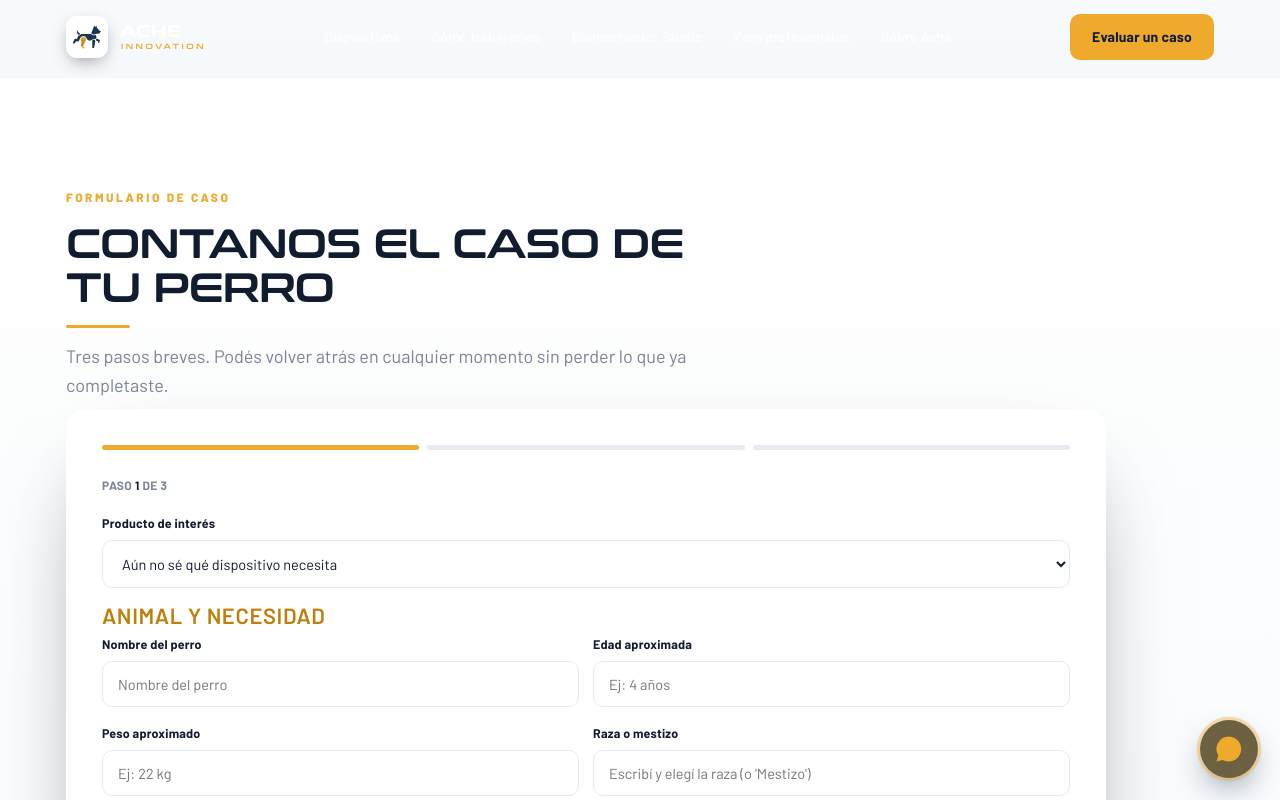
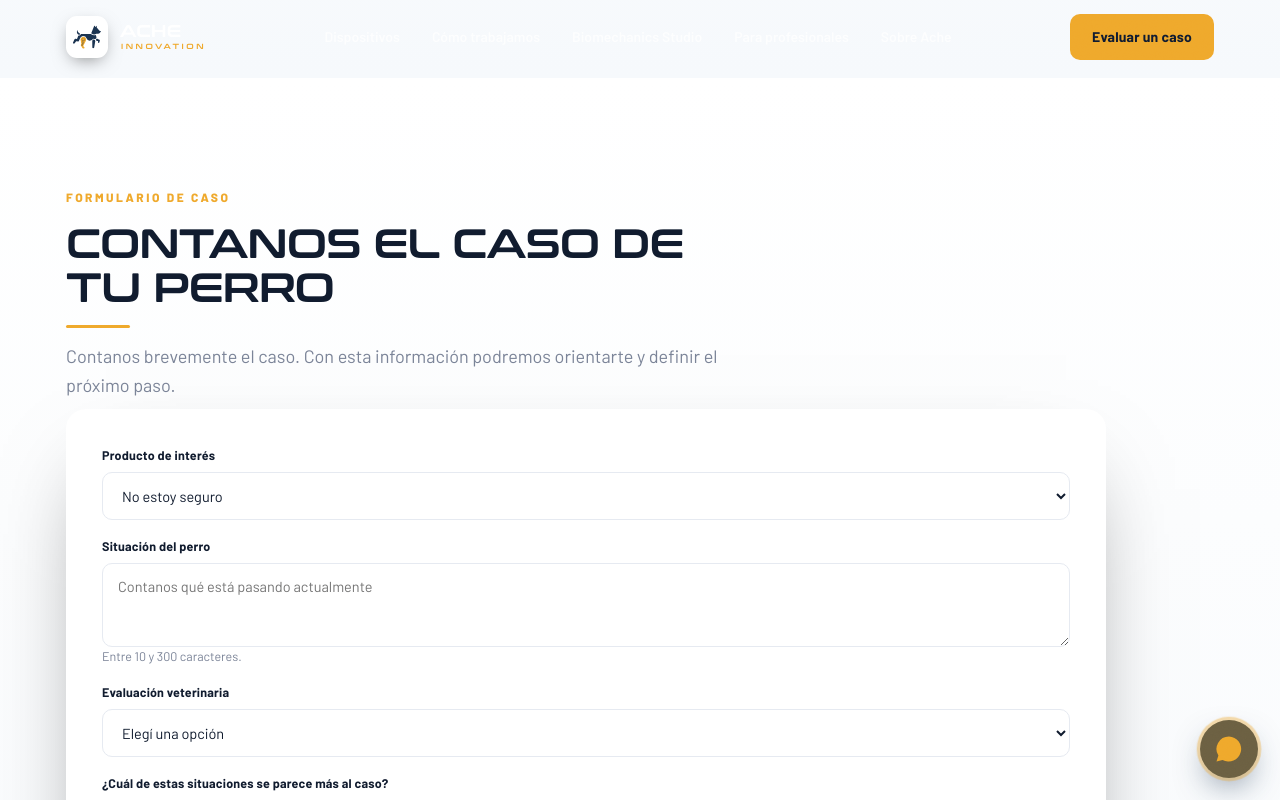
Before and after one commit to matissmith/protesisparaperros, a plain HTML site: page index.html in a window 1280 px wide. Both pictures are taken after a click on the link "Evaluar el caso de mi perro". Shown: the part 2986-3786 px from the top of the page. Drawn offline with nearby package versions, Linux system fonts and the light colour scheme; a web font is replaced by a local one.

Commit message:
Replace product forms with unified adaptive intake form

```diff
--- a/index.html
+++ b/index.html
@@ -1014,16 +1014,11 @@
     <div class="reveal" style="max-width:680px;margin-bottom:10px">
       <span class="sec-tag">Formulario de caso</span>
       <h2 class="display">Contanos el caso de tu perro</h2>
-      <p class="intro" id="caseFormIntro">Tres pasos breves. Podés volver atrás en cualquier momento sin perder lo que ya completaste.</p>
+      <p class="intro" id="caseFormIntro">Contanos brevemente el caso. Con esta información podremos orientarte y definir el próximo paso.</p>
     </div>
     <div class="form-card reveal d1" style="max-width:760px">
-      <div class="stepper-progress" id="stepperProgress">
-        <div class="stepper-dot active" data-dot="1"></div>
-        <div class="stepper-dot" data-dot="2"></div>
-        <div class="stepper-dot" data-dot="3"></div>
-      </div>
-      <div class="stepper-label">Paso <b id="stepperCurrent">1</b> de 3</div>
       <form id="caseForm" novalidate>
+        <template id="legacyCaseFormMarkup">
         <input type="hidden" name="tipo" value="caso">
         <div class="field"><label>Producto de interés</label>
           <select name="producto" id="productoSel">
@@ -1202,6 +1197,7 @@
           <div class="stepper-nav"><span></span><button type="submit" class="btn btn-pri btn-lg">Enviar consulta</button></div>
           <div class="form-err" id="formErrSimple"></div>
         </div>
+        </template>
       </form>
 
       <datalist id="razasList">
@@ -1667,16 +1663,21 @@
 
   // consultar por producto: precarga el producto en el formulario y baja al paso 1
   document.querySelectorAll('[data-producto]').forEach(b=>{
-    b.addEventListener('click',()=>{const s=document.getElementById('productoSel');if(s)s.value=b.dataset.producto;toggleProductoCond();});
+    b.addEventListener('click',()=>{
+      const s=document.getElementById('productoSel');
+      const aliases={'Aún no sé':'No estoy seguro','Arnés':'Arnés de rehabilitación','Carro':'Carro ortopédico'};
+      if(s)s.value=aliases[b.dataset.producto]||b.dataset.producto;
+      toggleProductoCond();
+    });
   });
 
   // orientador: preselecciona la situación y el producto sugerido en el formulario de caso
   const orientMap={
     'Le falta parte de una extremidad.':'Prótesis',
     'Necesita soporte en una articulación.':'Órtesis',
-    'Tiene dificultad para caminar.':'Arnés',
-    'Necesita asistencia durante la rehabilitación.':'Arnés',
-    'Todavía no cuenta con un diagnóstico.':'Aún no sé'
+    'Tiene dificultad para caminar.':'Arnés de rehabilitación',
+    'Necesita asistencia durante la rehabilitación.':'Arnés de rehabilitación',
+    'Todavía no cuenta con un diagnóstico.':'No estoy seguro'
   };
   document.querySelectorAll('input[name="orientSit"]').forEach(r=>{
     r.addEventListener('change',()=>{
@@ -1688,6 +1689,63 @@
 
   // ---- stepper del formulario de caso ----
   const caseForm=document.getElementById('caseForm');
+  if(caseForm) caseForm.innerHTML=`
+    <input type="hidden" name="tipo" value="caso">
+    <input type="hidden" name="audience" value="tutor">
+    <div class="field">
+      <label for="productoSel">Producto de interés</label>
+      <select name="producto_interes" id="productoSel" required>
+        <option value="Prótesis">Prótesis</option>
+        <option value="Órtesis">Órtesis</option>
+        <option value="Arnés de rehabilitación">Arnés de rehabilitación</option>
+        <option value="Carro ortopédico">Carro ortopédico</option>
+        <option value="No estoy seguro" selected>No estoy seguro</option>
+      </select>
+    </div>
+    <div class="field">
+      <label for="situacionPerro">Situación del perro</label>
+      <textarea name="situacion_perro" id="situacionPerro" minlength="10" maxlength="300" required placeholder="Contanos qué está pasando actualmente"></textarea>
+      <p class="field-note">Entre 10 y 300 caracteres.</p>
+    </div>
+    <div class="field">
+      <label for="evaluacionVeterinaria">Evaluación veterinaria</label>
+      <select name="evaluacion_veterinaria" id="evaluacionVeterinaria" required>
+        <option value="" selected disabled>Elegí una opción</option>
+        <option value="Sí">Sí</option>
+        <option value="No">No</option>
+        <option value="Está en evaluación">Está en evaluación</option>
+      </select>
+    </div>
+    <div class="field" id="detalleProductoField">
+      <label for="detalleProducto" id="detalleProductoLabel">Detalle según producto</label>
+      <select name="detalle_producto" id="detalleProducto" required></select>
+    </div>
+    <div class="row2">
+      <div class="field"><label for="nombreConsulta">Nombre completo</label><input type="text" name="nombre" id="nombreConsulta" maxlength="120" required autocomplete="name" placeholder="Tu nombre y apellido"></div>
+      <div class="field"><label for="whatsappConsulta">WhatsApp</label><input type="tel" name="whatsapp" id="whatsappConsulta" maxlength="120" required autocomplete="tel" placeholder="Tu WhatsApp"></div>
+    </div>
+    <div class="row2">
+      <div class="field"><label for="emailConsulta">Email</label><input type="email" name="email" id="emailConsulta" maxlength="200" required autocomplete="email" placeholder="Tu email"></div>
+      <div class="field"><label for="ciudadConsulta">Ciudad</label><input type="text" name="ciudad" id="ciudadConsulta" maxlength="120" required autocomplete="address-level2" placeholder="Ciudad o localidad"></div>
+    </div>
+    <div class="field">
+      <label for="provinciaConsulta">Provincia</label>
+      <select name="provincia" id="provinciaConsulta" required autocomplete="address-level1">
+        <option value="" selected disabled>Elegí una provincia</option>
+        <option>Buenos Aires</option><option>Catamarca</option><option>Chaco</option><option>Chubut</option>
+        <option>Ciudad Autónoma de Buenos Aires</option><option>Córdoba</option><option>Corrientes</option>
+        <option>Entre Ríos</option><option>Formosa</option><option>Jujuy</option><option>La Pampa</option>
+        <option>La Rioja</option><option>Mendoza</option><option>Misiones</option><option>Neuquén</option>
+        <option>Río Negro</option><option>Salta</option><option>San Juan</option><option>San Luis</option>
+        <option>Santa Cruz</option><option>Santa Fe</option><option>Santiago del Estero</option>
+        <option>Tierra del Fuego, Antártida e Islas del Atlántico Sur</option><option>Tucumán</option>
+      </select>
+    </div>
+    <label class="consent"><input type="checkbox" name="consentimiento" required> Autorizo a Ache a utilizar la información enviada para responder la consulta y evaluar el caso.</label>
+    <p class="field-note">Esta primera orientación no reemplaza una evaluación veterinaria. Si el caso requiere revisión clínica, te pediremos después fotografías, videos, estudios y otros datos específicos.</p>
+    <div class="stepper-nav"><span></span><button type="submit" class="btn btn-pri btn-lg">Enviar consulta</button></div>
+    <div class="form-err" id="formErr"></div>
+  `;
   const stepPanels=[...document.querySelectorAll('#caseForm .step-panel')];
   const stepperDots=[...document.querySelectorAll('.stepper-dot')];
   const stepperCurrent=document.getElementById('stepperCurrent');
@@ -1733,30 +1791,46 @@
     });
   }
 
-  // condicionales por producto (paso 2)
+  const productAliases={
+    'Aún no sé':'No estoy seguro',
+    'Arnés':'Arnés de rehabilitación',
+    'Carro':'Carro ortopédico'
+  };
+  const productDetails={
+    'Prótesis':{
+      question:'¿En qué situación se encuentra la amputación?',
+      options:['La amputación ya fue realizada','La amputación está indicada o en evaluación','Nació sin parte de una extremidad','No estoy seguro']
+    },
+    'Órtesis':{
+      question:'¿Qué zona necesita soporte?',
+      options:['Pata delantera','Pata trasera','Rodilla','Codo','Carpo o tarso','Columna o cuello','No estoy seguro']
+    },
+    'Arnés de rehabilitación':{
+      question:'¿Qué ayuda necesita principalmente?',
+      options:['Ayuda para levantarse','Ayuda para caminar','Soporte de la parte trasera','Soporte de la parte delantera','Recuperación posoperatoria','Soporte general','No estoy seguro']
+    },
+    'Carro ortopédico':{
+      question:'¿Dónde presenta la mayor dificultad de movilidad?',
+      options:['Patas traseras','Patas delanteras','Las cuatro patas','No estoy seguro']
+    },
+    'No estoy seguro':{
+      question:'¿Cuál de estas situaciones se parece más al caso?',
+      options:['Le falta total o parcialmente una extremidad','Necesita soporte en una pata o articulación','Necesita ayuda para levantarse o caminar','Tiene dificultades para usar dos o más patas','Ninguna de estas','No estoy seguro']
+    }
+  };
+
+  // Cambia solo la pregunta específica; los campos comunes conservan sus valores.
   function toggleProductoCond(){
     const prod=document.getElementById('productoSel');
-    if(!prod) return;
-    const map={'Prótesis':'Prótesis','Arnés':'Arnés','Órtesis':'Órtesis','Carro':'Carro'};
-    document.querySelectorAll('#caseForm .cond-block').forEach(b=>{
-      b.classList.toggle('active', map[prod.value]===b.dataset.cond);
-    });
-    // vista corta de 8 campos: solo para el camino de Prótesis, no afecta a los demás productos
-    const contactoCaso=document.getElementById('contacto-caso');
-    const isSimple = prod.value==='Prótesis';
-    if(contactoCaso) contactoCaso.classList.toggle('simple-mode', isSimple);
-    // La vista corta reutiliza algunos "name" del wizard completo (nombre, whatsapp, ciudad,
-    // descripcion, estado_actual). Si ambos lados quedan habilitados a la vez, FormData los
-    // pisa entre sí (gana el último en el DOM). Se deshabilita el lado que no está visible
-    // para que no viaje en el payload — así los demás productos no se ven afectados.
-    const simplePanel=document.getElementById('protesisSimple');
-    if(simplePanel) simplePanel.querySelectorAll('input,select,textarea').forEach(el=>{ el.disabled = !isSimple; });
-    document.querySelectorAll('#caseForm .step-panel').forEach(p=>{
-      p.querySelectorAll('input,select,textarea').forEach(el=>{
-        if (el.id === 'productoSel') return; // el producto siempre tiene que viajar
-        el.disabled = isSimple;
-      });
-    });
+    const detail=document.getElementById('detalleProducto');
+    const label=document.getElementById('detalleProductoLabel');
+    if(!prod||!detail||!label) return;
+    const canonical=productAliases[prod.value]||prod.value;
+    if(canonical!==prod.value) prod.value=canonical;
+    const config=productDetails[canonical]||productDetails['No estoy seguro'];
+    label.textContent=config.question;
+    detail.innerHTML='<option value="" selected disabled>Elegí una opción</option>'+
+      config.options.map(option=>'<option value="'+option+'">'+option+'</option>').join('');
   }
   const productoSel=document.getElementById('productoSel');
   if(productoSel){ productoSel.addEventListener('change', toggleProductoCond); toggleProductoCond(); }
@@ -1764,67 +1838,34 @@
   // envío del formulario de caso
   const formOk=document.getElementById('formOk');
   const formErr=document.getElementById('formErr');
-  const productConfirm={
-    'Arnés':'Tu interés quedó registrado para la preventa. Antes de solicitar cualquier pago te informaremos precio, compatibilidad y condiciones de entrega.',
-    'Carro':'Tu caso quedó registrado como parte de la investigación de esta línea. El producto todavía no se encuentra disponible.'
+  const productEventMap={
+    'Prótesis':'protesis_case_submit',
+    'Arnés de rehabilitación':'arnes_preorder_submit',
+    'Órtesis':'ortesis_case_submit',
+    'Carro ortopédico':'carro_research_submit'
   };
-  const productEventMap={'Prótesis':'protesis_case_submit','Arnés':'arnes_preorder_submit','Órtesis':'ortesis_case_submit','Carro':'carro_research_submit'};
 
   if(caseForm) caseForm.addEventListener('submit', async (ev) => {
     ev.preventDefault();
-    const simpleMode = document.getElementById('productoSel') && document.getElementById('productoSel').value === 'Prótesis';
-    const formErrSimple = document.getElementById('formErrSimple');
-    if(simpleMode){
-      const sp = document.getElementById('protesisSimple');
-      const reqOk = sp.querySelector('[name="nombre"]').value.trim()
-        && sp.querySelector('[name="whatsapp"]').value.trim()
-        && sp.querySelector('[name="ciudad"]').value.trim()
-        && [...sp.querySelectorAll('[name="estado_actual"]')].some(r=>r.checked)
-        && sp.querySelector('[name="consentimiento"]').checked;
-      if(!reqOk){
-        if(formErrSimple){ formErrSimple.textContent = 'Faltan campos obligatorios: nombre, WhatsApp, ciudad, tipo de consulta y la autorización para evaluar el caso.'; formErrSimple.style.display = 'block'; }
-        return;
-      }
-    } else if(!validStep(3)){
-      if(formErr){ formErr.textContent = 'Faltan campos obligatorios: nombre, WhatsApp y la autorización para evaluar el caso.'; formErr.style.display = 'block'; }
+    const situacion=caseForm.querySelector('[name="situacion_perro"]');
+    if(!caseForm.checkValidity()||situacion.value.trim().length<10){
+      if(formErr){ formErr.textContent = 'Revisá los campos obligatorios. La situación del perro debe tener entre 10 y 300 caracteres.'; formErr.style.display = 'block'; }
+      caseForm.reportValidity();
       return;
     }
-    // ev.submitter: el botón realmente clickeado (step 3 o la vista corta de prótesis)
     const btn = ev.submitter || caseForm.querySelector('button[type="submit"]');
     const btnTxt = btn.textContent;
     btn.disabled = true; btn.textContent = 'Enviando...';
     if (formErr) formErr.style.display = 'none';
-    if (formErrSimple) formErrSimple.style.display = 'none';
 
     const fd = new FormData(caseForm);
     const payload = Object.fromEntries(fd.entries());
-    // los 4 cond-block quedan siempre en el DOM (solo se ocultan por CSS), así que FormData
-    // manda los 4 juntos; acá se descartan los campos de los bloques que no correspondan al
-    // producto elegido para no mandar valores default de <select> que el usuario nunca vio.
-    const condFieldsByProduct = {
-      'Prótesis': ['extremidad_afectada', 'amputacion_realizada', 'munon', 'fotos_disponibles'],
-      'Órtesis': ['zona', 'diagnostico', 'soporte_actual'],
-      'Arnés': ['dificultad_principal', 'apoya_4_patas', 'asistencia'],
-      'Carro': ['extremidades_afectadas', 'movilidad_parcial', 'solucion_actual']
-    };
-    Object.keys(condFieldsByProduct).forEach(prod => {
-      if (prod !== payload.producto) condFieldsByProduct[prod].forEach(field => delete payload[field]);
-    });
-    if (simpleMode) {
-      // la vista corta no pregunta estos campos (quedan para el segundo relevamiento por
-      // WhatsApp/email); se limpian para no mandar el valor default del <select> oculto del
-      // stepper completo, que el usuario nunca vio ni eligió. fotos_disponibles también se
-      // limpia acá: mantiene su significado original (fotos/estudios) y queda vacío para este
-      // formulario corto — el tiempo transcurrido ahora viaja en su propia columna.
-      ['etapa','extremidad_afectada','amputacion_realizada','munon','medio_contacto','intencion','fotos_disponibles'].forEach(f => { payload[f] = ''; });
-    }
-    payload.consentimiento = (simpleMode ? document.getElementById('protesisSimple') : caseForm).querySelector('input[name="consentimiento"]').checked ? 'Sí' : 'No';
-    payload.consentimiento_compartir = caseForm.querySelector('input[name="consentimiento_compartir"]').checked ? 'Sí' : 'No';
-    payload.newsletter = caseForm.querySelector('input[name="newsletter"]').checked ? 'Sí' : 'No';
+    payload.consentimiento = caseForm.querySelector('input[name="consentimiento"]').checked ? 'Sí' : 'No';
+    payload.producto = payload.producto_interes;
+    payload.descripcion = payload.situacion_perro;
+    payload.evaluado_vet = payload.evaluacion_veterinaria;
     payload.contacto = payload.whatsapp || payload.email || '';
-    payload.mensaje = payload.descripcion || '';
-    payload.tamano = payload.peso || '';
-    payload.audience = 'tutor';
+    payload.mensaje = payload.situacion_perro;
     payload.pagina = location.href;
     const qs = new URLSearchParams(location.search);
     payload.utm_source = qs.get('utm_source') || '';
@@ -1846,20 +1887,14 @@
       if(productEventMap[payload.producto]) acheTrack(productEventMap[payload.producto], {product: payload.producto, audience: 'tutor'});
 
       caseForm.style.display = 'none';
-      document.getElementById('stepperProgress').style.display='none';
-      document.querySelector('.stepper-label').style.display='none';
-      let msg = simpleMode
-        ? 'Recibimos tu consulta. Vamos a contactarte dentro de las próximas 48 horas para conocer mejor el caso.'
-        : 'Recibimos el caso de ' + (payload.nombre_perro || 'tu perro') + '. Vamos a revisar la información y nos pondremos en contacto para confirmar si necesitamos fotos, medidas o documentación adicional. El envío no implica una compra ni garantiza que el caso pueda avanzar con un dispositivo.';
-      if(productConfirm[payload.producto]) msg += ' ' + productConfirm[payload.producto];
+      const msg = 'Recibimos tu consulta. Vamos a contactarte dentro de las próximas 48 horas para conocer mejor el caso y orientarte sobre el próximo paso.';
       formOk.innerHTML = msg + '<br><br><a class="btn btn-pri" style="margin-top:6px" target="_blank" rel="noopener" href="https://wa.me/5491123199500?text=Hola%20Mat%C3%ADas%2C%20llegu%C3%A9%20desde%20la%20web%20de%20Ache%20y%20quer%C3%ADa%20consultar%20por%20el%20caso%20de%20mi%20perro." onclick="acheTrack(\'whatsapp_matias_click\')">Hablar con Matías por WhatsApp</a>';
       formOk.style.display = 'block';
     } catch (err) {
       btn.disabled = false; btn.textContent = btnTxt;
-      const errTarget = simpleMode ? formErrSimple : formErr;
-      if (errTarget) {
-        errTarget.innerHTML = 'No pudimos enviar tu consulta desde acá. Escribinos directo por <a href="https://wa.me/5491123199500?text=Hola%2C%20quiero%20hacer%20una%20consulta%20sobre%20un%20producto." target="_blank" rel="noopener">WhatsApp</a> y te respondemos igual.';
-        errTarget.style.display = 'block';
+      if (formErr) {
+        formErr.innerHTML = 'No pudimos enviar tu consulta desde acá. Escribinos directo por <a href="https://wa.me/5491123199500?text=Hola%2C%20quiero%20hacer%20una%20consulta%20sobre%20un%20producto." target="_blank" rel="noopener">WhatsApp</a> y te respondemos igual.';
+        formErr.style.display = 'block';
       }
     }
   });
```
Also changed, not shown: 1 other file.
